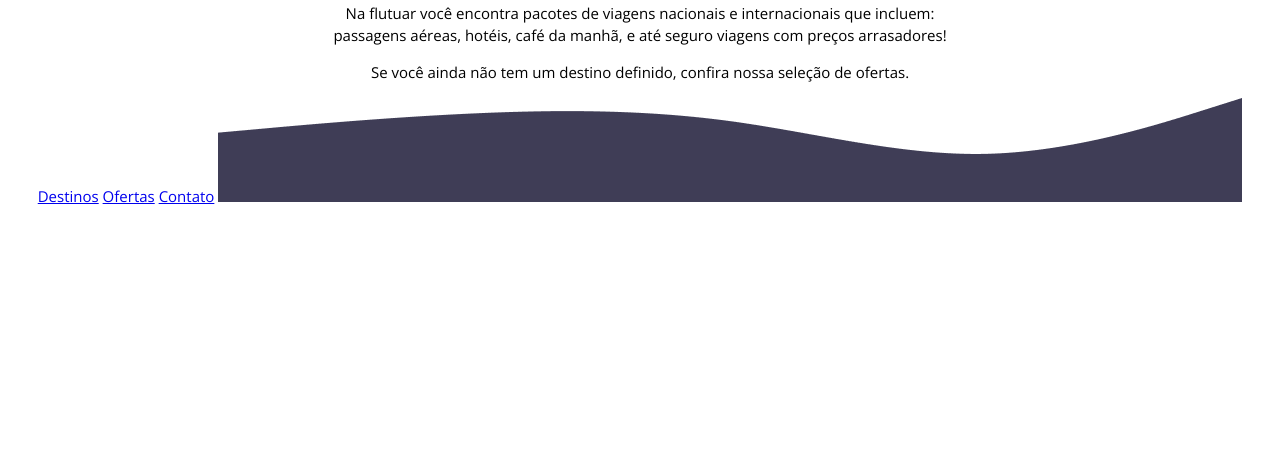
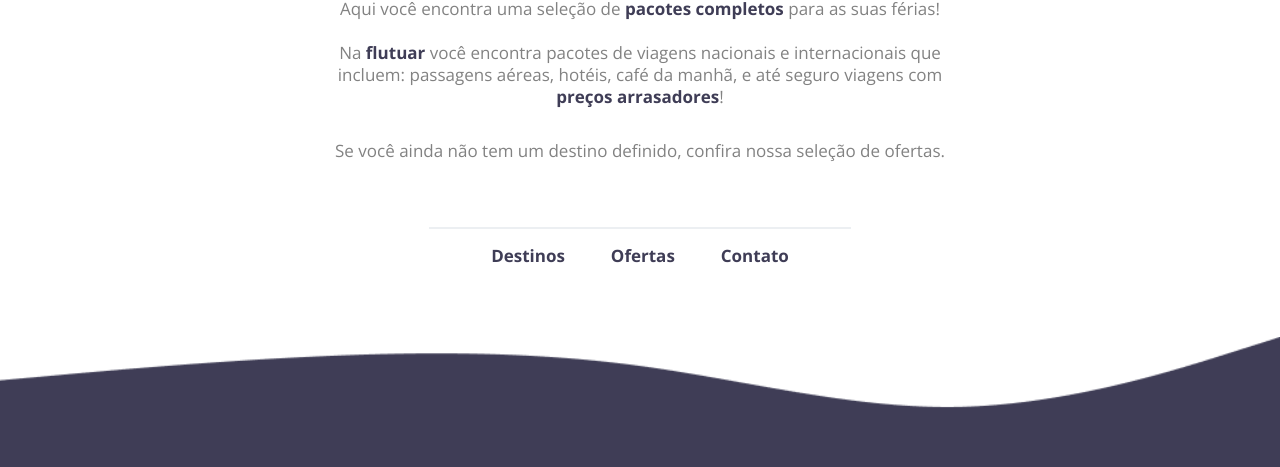
Before and after one commit to jvlimadev/explorer_desafio01, a plain HTML site: page index.html in a window 1280 px wide. Shown: the part 333-800 px from the top of the page. Drawn offline with nearby package versions, Linux system fonts and the light colour scheme.

Commit message:
Finalizando o projeto

```diff
--- /dev/null
+++ b/assets/css/container/description.css
@@ -0,0 +1,19 @@
+.description {
+    color: var(--color-description);
+    font-size: 17px;
+    font-weight: 400;
+    line-height: 22px;
+
+    width: 610px;
+    margin: 15px auto
+}
+
+strong {
+    color: var(--color-description-strong);
+    font-weight: bold;
+}
+
+.description:last-child {
+    margin: 32px auto 65px;
+    width:  auto;
+}
--- /dev/null
+++ b/assets/css/container/person-img.css
@@ -0,0 +1,3 @@
+.person__img {
+    margin-bottom: 32px;
+}
--- a/assets/css/container/title.css
+++ b/assets/css/container/title.css
@@ -1,7 +1,8 @@
 .main__title {
     color: var(--color-mainTitle);
     font-family: var(--ff-mainTitle);
-    font-size: 32px;
+    font-size: 43px;
     line-height: 40px;
     font-weight: 500;
+    margin-bottom: 16px;
 }
--- /dev/null
+++ b/assets/css/rodape/line.css
@@ -0,0 +1,6 @@
+.line {
+    border: 1px solid var(--color-line);
+    height: 0;
+    margin: 0 auto 16px;
+    width: 420px;
+}
--- /dev/null
+++ b/assets/css/rodape/link.css
@@ -0,0 +1,10 @@
+.footer__link {
+    color: var(--color-description-strong);
+    font-size: 17px;
+    font-weight: bold;
+    text-decoration: none;
+}
+
+.footer__link + .footer__link {
+    margin-left: 42px;
+}
--- /dev/null
+++ b/assets/css/wave/picture.css
@@ -0,0 +1,6 @@
+.picture {
+    position: absolute;
+    left: 0;
+    bottom: 0;
+    width: 100%;
+}
--- a/index.html
+++ b/index.html
@@ -10,8 +10,13 @@
     <link rel="stylesheet" href="./assets/css/reset.css" />
     <link rel="stylesheet" href="./assets/css/root.css" />
     <link rel="stylesheet" href="assets/css/container/container.css" />
+    <link rel="stylesheet" href="assets/css/container/person-img.css" />
     <link rel="stylesheet" href="assets/css/container/title.css" />
     <link rel="stylesheet" href="assets/css/container/title-span.css" />
+    <link rel="stylesheet" href="assets/css/container/description.css" />
+    <link rel="stylesheet" href="assets/css/rodape/line.css" />
+    <link rel="stylesheet" href="assets/css/rodape/link.css" />
+    <link rel="stylesheet" href="assets/css/wave/picture.css" />
 
     <title>Flutuar</title>
 </head>
@@ -19,8 +24,11 @@
     <main class="container">
         <img src="assets/img/img1.png" alt="Mulher segurando o globo terrestre" class="person__img">
         <h1 class="main__title">O próximo <span>destino</span> pode estar aqui...</h1>
-        <p class="description">Aqui você encontra uma seleção de <strong>pacotes completos</strong> para as suas férias!</p>
-        <p class="description">Na flutuar você encontra pacotes de viagens nacionais e internacionais que incluem: passagens aéreas, hotéis, café da manhã, e até seguro viagens com <strong>preços arrasadores</strong>!</p>
+        <p class="description">Aqui você encontra uma seleção de
+            <strong>pacotes completos</strong> para as suas férias!
+            <br><br>
+            Na <strong>flutuar</strong> você encontra pacotes de viagens nacionais e internacionais que incluem: passagens aéreas, hotéis, café da manhã, e até seguro viagens com <strong>preços arrasadores</strong>!
+        </p>
         <p class="description">Se você ainda não tem um destino definido, confira nossa seleção de ofertas.</p>
     </main>
     <footer class="rodape">
@@ -28,7 +36,9 @@
         <a href="#" class="footer__link">Destinos</a>
         <a href="#" class="footer__link">Ofertas</a>
         <a href="#" class="footer__link">Contato</a>
-        <img src="assets/img/Wave.png" alt="Onda roxa">
+        <div class="wave">
+            <img src="assets/img/Wave.png" alt="Onda roxa" class="picture">
+        </div>
     </footer>
 </body>
 </html>
```
